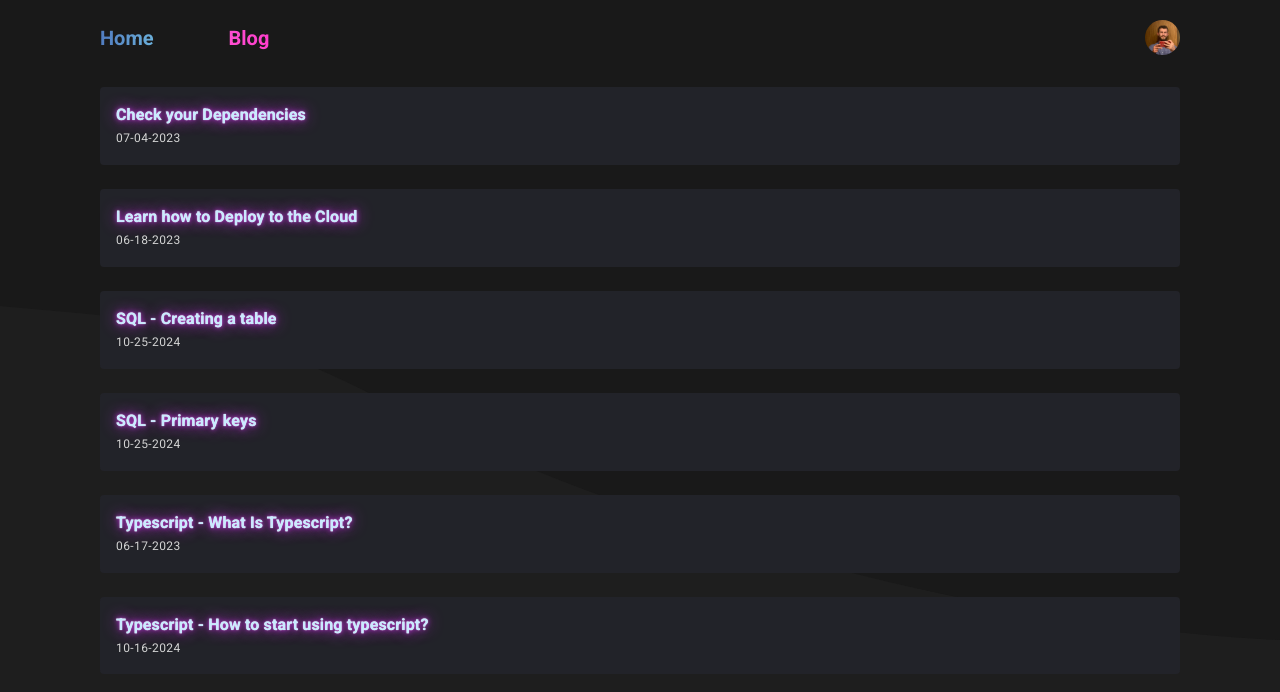
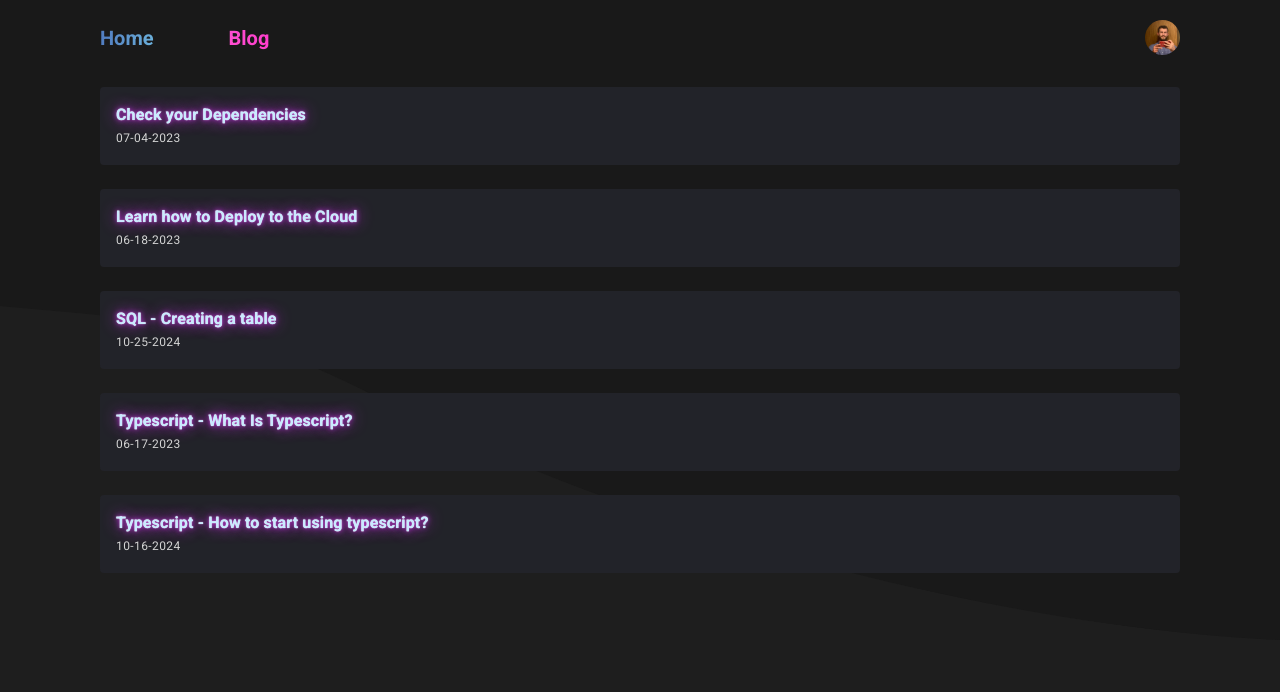
Before and after one commit to IDrumsey/profile-site-v2, a Next.js app: page /blog in a window 1280 px wide. Shown: the top 692 px of the page. Built offline with nearby package versions, Linux system fonts and the light colour scheme.

Commit message:
hide posts that are drafts from the post lists page.

```diff
--- a/app/blog/page.tsx
+++ b/app/blog/page.tsx
@@ -18,7 +18,7 @@ const BlogHomePage = () => {
       }}
     >
       {posts.map((post, postI) =>
-        post.hide == true ? (
+        post.hide == true || post.draft ? (
           <></>
         ) : (
           <BlogPostCard
```
